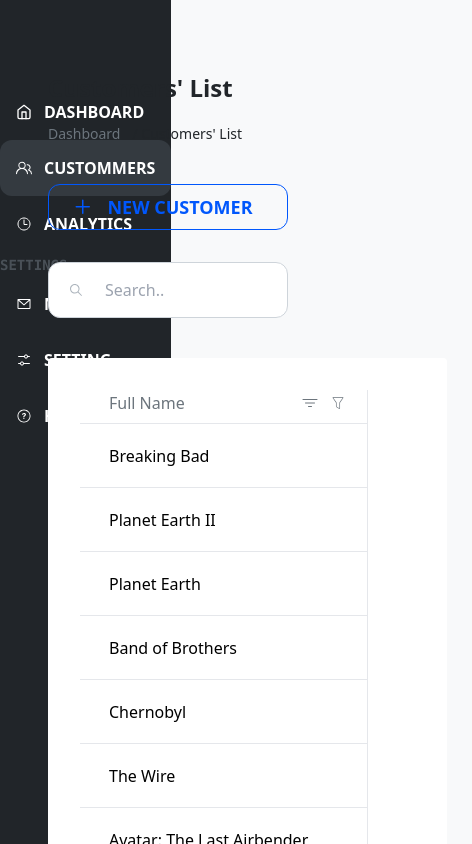
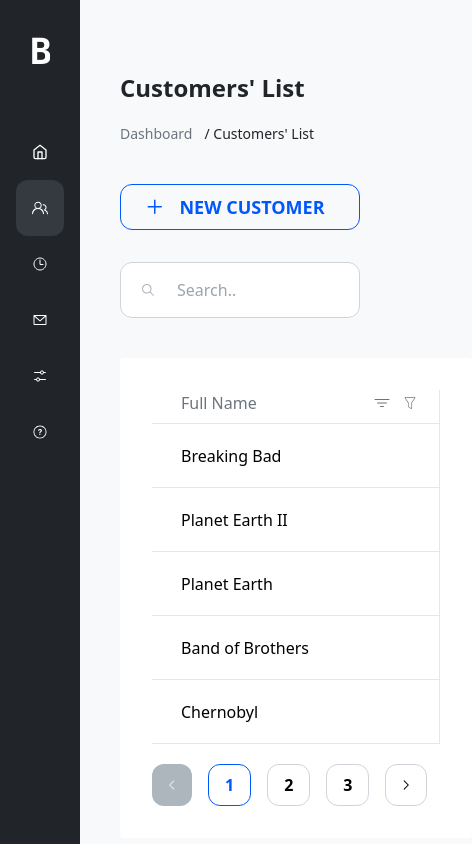
Before and after one commit to BerkantKazangirler/customer-list-tsx, a React (Vite) app: page / in a window 390 px wide. Shown: the top 844 px of the page, 472 px wide, since content can reach past the window. Built offline with nearby package versions, Linux system fonts and the light colour scheme.

Commit message:
feat: added table selection option

```diff
--- a/src/App.tsx
+++ b/src/App.tsx
@@ -3,10 +3,11 @@
 function App() {
   return (
     <>
-      <div className="flex flex-row">
+    <div className="flex flex-row">
         <Sidebar></Sidebar>
         <Clist></Clist>
       </div>
+
     </>
   );
 }
--- a/src/components/customerlist/components/table.tsx
+++ b/src/components/customerlist/components/table.tsx
@@ -22,7 +22,8 @@
 }
 function SidebarElements() {
   const [apiseries, setApiSeries] = useState<MovieTypes[] | undefined>();
-  const limitedMovieData = series100.slice(0, 10);
+  const [showed, setShowed] = useState(5);
+  const limitedMovieData = series100.slice(0, showed);
 
   useEffect(() => {
     async function getJson() {
@@ -32,7 +33,10 @@
       setApiSeries(responseseries);
     }
     getJson();
+
+
   }, []);
+
 
   const table = document.getElementById("tabId") as HTMLTableElement;
 
@@ -75,7 +79,7 @@
               <CiFilter className="my-auto mr-5" />
             </button>
           </td>
-          <td className="border-r flex-row justify-between border-b pb-2 lg:w-80 w-60 hidden md:flex">
+          <td className="border-r flex-row justify-between border-b pb-2 lg:w-80 w-60 hidden lg:flex">
             <span className="px-10 xl:w-80 lg:w-60 flex">E-Mail</span>
             <button>
               <IoFilterOutline className="my-auto mr-5" />
@@ -104,7 +108,7 @@
             <td className="border-r w-60 h-16 border-b hidden md:flex">
               <span className="my-auto indent-7">{apiseries.genre}</span>
             </td>
-            <td className="border-r lg:w-80 w-60 h-16 border-b hidden md:flex">
+            <td className="border-r lg:w-80 w-60 h-16 border-b hidden lg:flex">
               <span className="my-auto indent-7">{apiseries.rating}</span>
             </td>
             <td className="border-r w-80 h-16 border-b hidden lg:flex">
@@ -140,16 +144,27 @@
             <button className="px-4 py-2 border border-neutral-400 text-black rounded-xl">
               3
             </button>
-            <button className="px-4 py-2 border border-neutral-400 text-black rounded-xl">
+            <button className="px-4 py-2 border border-neutral-400 text-black rounded-xl md:flex hidden">
               4
             </button>
             <button className="px-3 py-2 border border-neutral-400 text-black rounded-xl">
               <GoChevronRight />
             </button>
           </div>
-          <div className="gap-2 flex hidden sm:flex">
-            <select className="border border-neutral-400 text-sm px-10 md:px-14 rounded-xl">
-              <option value="volvo">Volvo</option>
+          <div className="gap-2 hidden sm:flex">
+            <select className="border border-neutral-400 text-sm px-10 md:px-14 rounded-xl" onChange={(e) => (setShowed(Number(e.currentTarget.value))
+            )}>
+              <option value="5">5</option>
+              <option value="10">10</option>
+              <option value="20">20</option>
+              <option value="30">30</option>
+              <option value="40">40</option>
+              <option value="50">50</option>
+              <option value="60">60</option>
+              <option value="70">70</option>
+              <option value="80">80</option>
+              <option value="90">90</option>
+              <option value="100">100</option>
             </select>
             <span className="mx-auto my-auto text-sm md:text-xl font-normal">
               /Page
--- a/src/components/customerlist/customerlist.tsx
+++ b/src/components/customerlist/customerlist.tsx
@@ -7,7 +7,7 @@
 function CList() {
   const [openCustomerArea, setCustomerArea] = useState(false);
   return (
-    <div className="flex flex-col w-fit mx-auto relative left-10 md:left-32">
+    <div className="flex flex-col w-fit mx-auto relative ml-28 lg:ml-80 md:ml-52">
       <Button></Button>
       <div className="lg:px-8 mt-2 md:px-6 relative left-2 md:left-0">
         <span className="font-semibold lg:text-5xl w-fit text-2xl text-heading">
--- a/src/components/sidebar/components/elements.tsx
+++ b/src/components/sidebar/components/elements.tsx
@@ -12,12 +12,12 @@
 function SidebarElements({ collapse }: Props) {
   return (
     <>
-      <div className="uppercase">
-        <div className="flex flex-row h-14 w-full mt-8 p-4 items-center">
+      <div className="uppercase pe-4 ps-4 md:ps-0 md:pe-0">
+        <div className="flex flex-row h-14 w-full mt-8 p-4 pl-4 items-center">
           <FiHome className="self-center" />
 
           <span
-            className={cn("ml-3 lg:text-base md:text-sm md:flex ", {
+            className={cn("ml-3 hidden lg:text-base md:text-sm md:flex ", {
               "hidden md:hidden": !collapse,
             })}
           >
@@ -28,7 +28,7 @@
         <div className="flex flex-row w-full h-14 p-4 rounded-xl bg-neutral-800">
           <GoPeople className="self-center" />
           <span
-            className={cn("ml-3 lg:text-base md:text-sm md:flex", {
+            className={cn("ml-3 hidden lg:text-base md:text-sm md:flex", {
               "hidden md:hidden": !collapse,
             })}
           >
@@ -39,7 +39,7 @@
         <div className="flex flex-row w-full h-14 p-4">
           <IoTimeOutline className="self-center" />
           <span
-            className={cn("ml-3 lg:text-base md:text-sm md:flex", {
+            className={cn("ml-3 hidden lg:text-base md:text-sm md:flex", {
               "hidden md:hidden": !collapse,
             })}
           >
@@ -48,7 +48,7 @@
         </div>
 
         <span
-          className={cn("mt-7 text-sm text-neutral-700 font-mono md:flex", {
+          className={cn("mt-7 hidden text-sm text-neutral-700 font-mono md:flex", {
             "hidden md:hidden": !collapse,
           })}
         >
@@ -63,7 +63,7 @@
           <PiEnvelopeSimple className="self-center" />
 
           <span
-            className={cn("ml-3 lg:text-base md:text-sm md:flex", {
+            className={cn("ml-3 hidden lg:text-base md:text-sm md:flex", {
               "hidden md:hidden": !collapse,
             })}
           >
@@ -75,7 +75,7 @@
           <VscSettings className="self-center" />
 
           <span
-            className={cn("ml-3 lg:text-base md:text-sm md:flex", {
+            className={cn("ml-3 hidden lg:text-base md:text-sm md:flex", {
               "hidden md:hidden": !collapse,
             })}
           >
@@ -87,7 +87,7 @@
           <IoIosHelpCircleOutline className="self-center" />
 
           <span
-            className={cn("ml-3 lg:text-base md:text-sm md:flex", {
+            className={cn("ml-3 hidden lg:text-base md:text-sm md:flex", {
               "hidden md:hidden": !collapse,
             })}
           >
--- a/src/components/sidebar/sidebar.tsx
+++ b/src/components/sidebar/sidebar.tsx
@@ -10,8 +10,7 @@
   return (
     <>
       {
-        /*sideBarStyle && (*/
-        <div className="fixed h-full">
+        <div className="h-screen fixed">
           <div
             className={cn(
               "bg-neutral-900 h-full text-button font-semibold flex flex-col gap-5",
@@ -21,10 +20,10 @@
               }
             )}
           >
-            <div className="flex flex-row w-fit z-50">
+            <div className="flex flex-row mx-auto w-fit z-50">
               <span
                 className={cn("font-bold font-mono text-neutral-white", {
-                  "text-4xl hidden md:flex justify-between": collapse,
+                  "text-4xl w-5 overflow-hidden md:w-full text-ellipsis justify-between": collapse,
                   "w-5 z-10 truncate text-3xl": !collapse,
                 })}
               >
@@ -34,7 +33,7 @@
                 className={cn(
                   "p-4 rounded-xl h-max relative bg-neutral-white",
                   {
-                    "hidden md:flex lg:left-24 md:left-28": collapse,
+                    "hidden md:flex lg:left-24 md:left-12": collapse,
                     "lg:left-5 md:left-3": !collapse,
                   }
                 )}
```
